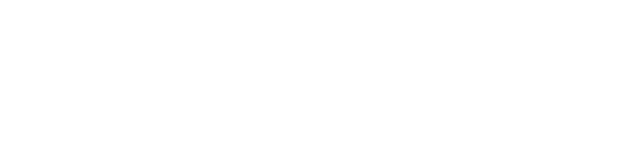
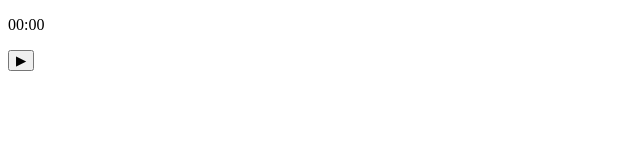
Before and after one commit to yait-ucess/Timer, a plain HTML site: page index.html in a window 1280 px wide. Shown: the whole page, without its empty margins (0-640 px from the left). Drawn offline with Linux system fonts and the light colour scheme.

Commit message:
HTML情報
・時間
・ボタン

```diff
--- a/index.html
+++ b/index.html
@@ -6,5 +6,11 @@
   <title>FocusTimer</title>
 </head>
 <body>
+  <div class="container">
+    <p id="timer">00:00</p>
+    <div>
+      <button id="play_stop" class="btn">▶︎</button>
+    </div>
+  </div>
 </body>
 </html>
```
